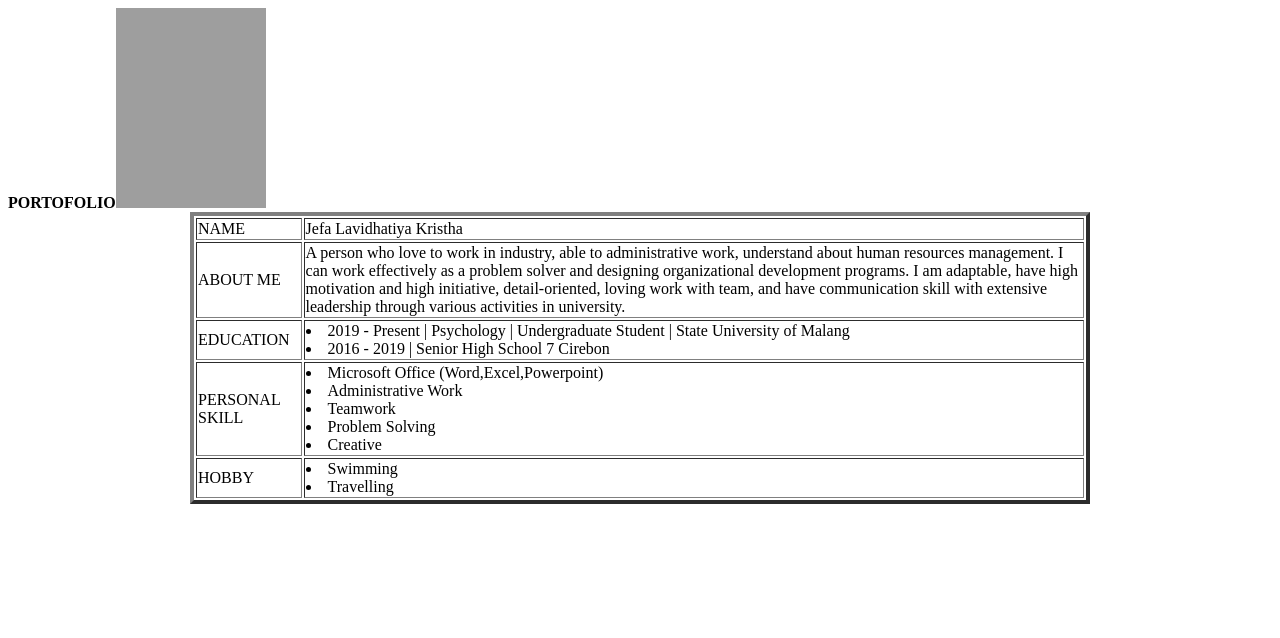
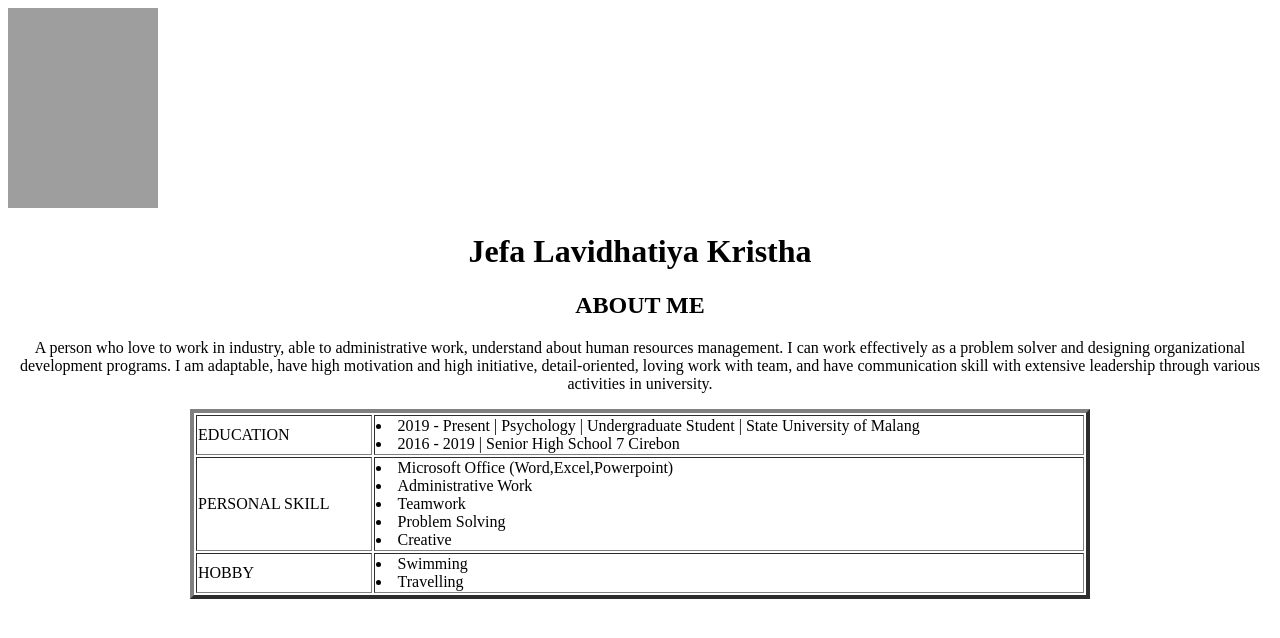
Before and after one commit to Jefalavidha19/web-basic-seal, a plain HTML site: page portofolio.html in a window 1280 px wide. Drawn offline with Linux system fonts and the light colour scheme; grey boxes are pictures that could not be loaded.

Commit message:
edit portofolio.html

```diff
--- a/portofolio.html
+++ b/portofolio.html
@@ -8,26 +8,17 @@
 
 </head>
 <body>
-    <body style="background-color:"steelblue>
-    <table align="center" border="4" style="width: 900px;">
+    <table align="center" border="4" width ="900px">
+    <img src="https://i.postimg.cc/0NRBgbZ1/lavida.jpg" width="150px" height="200px">
 
-    <b>PORTOFOLIO</b>
-    </font></td></tr>
-    <tr>
-    <img src="https://i.postimg.cc/0NRBgbZ1/lavida.jpg" width="150px" height="200px">
-    </td>
-    <td bgcolor="FFFFFF">NAME </td>
-    <td bgcolor="FFFFFF"> Jefa Lavidhatiya Kristha </td>
-    </tr>
-<tr>
-    <td bgcolor="FFFFFF"> ABOUT ME </td>
-    <td bgcolor="FFFFFF"> A person who love to work in industry, able to administrative work,
-        understand about human resources management. I can work effectively as a problem solver
-        and designing organizational development programs. I am adaptable, have high motivation
-        and high initiative, detail-oriented, loving work with team, and have communication skill
-        with extensive leadership through various activities in university.
-    </tr>
-<tr>
+    <h1 align="center">Jefa Lavidhatiya Kristha</h1>
+    <h2 align="center">ABOUT ME</h2>
+    <p align="center" >A person who love to work in industry, able to administrative work,
+        understand about human resources management. I can work effectively
+        as a problem solver and designing organizational development programs.
+        I am adaptable, have high motivation and high initiative, detail-oriented,
+        loving work with team, and have communication skill with extensive
+        leadership through various activities in university.</p>
     <td bgcolor="FFFFFF"> EDUCATION </td>
     <td bgcolor="FFFFFF">
         <li>2019 - Present | Psychology | Undergraduate Student | State University of Malang
```
